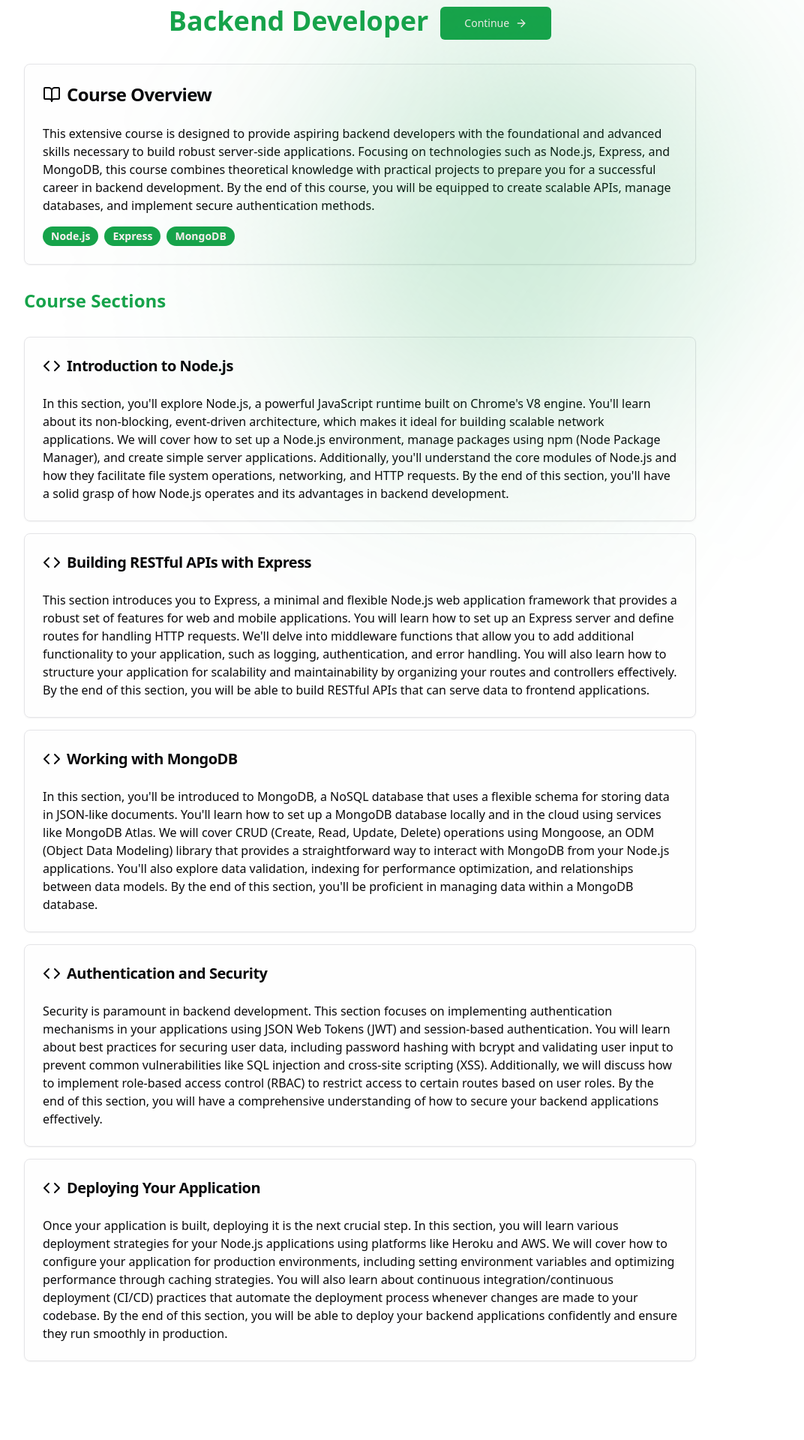
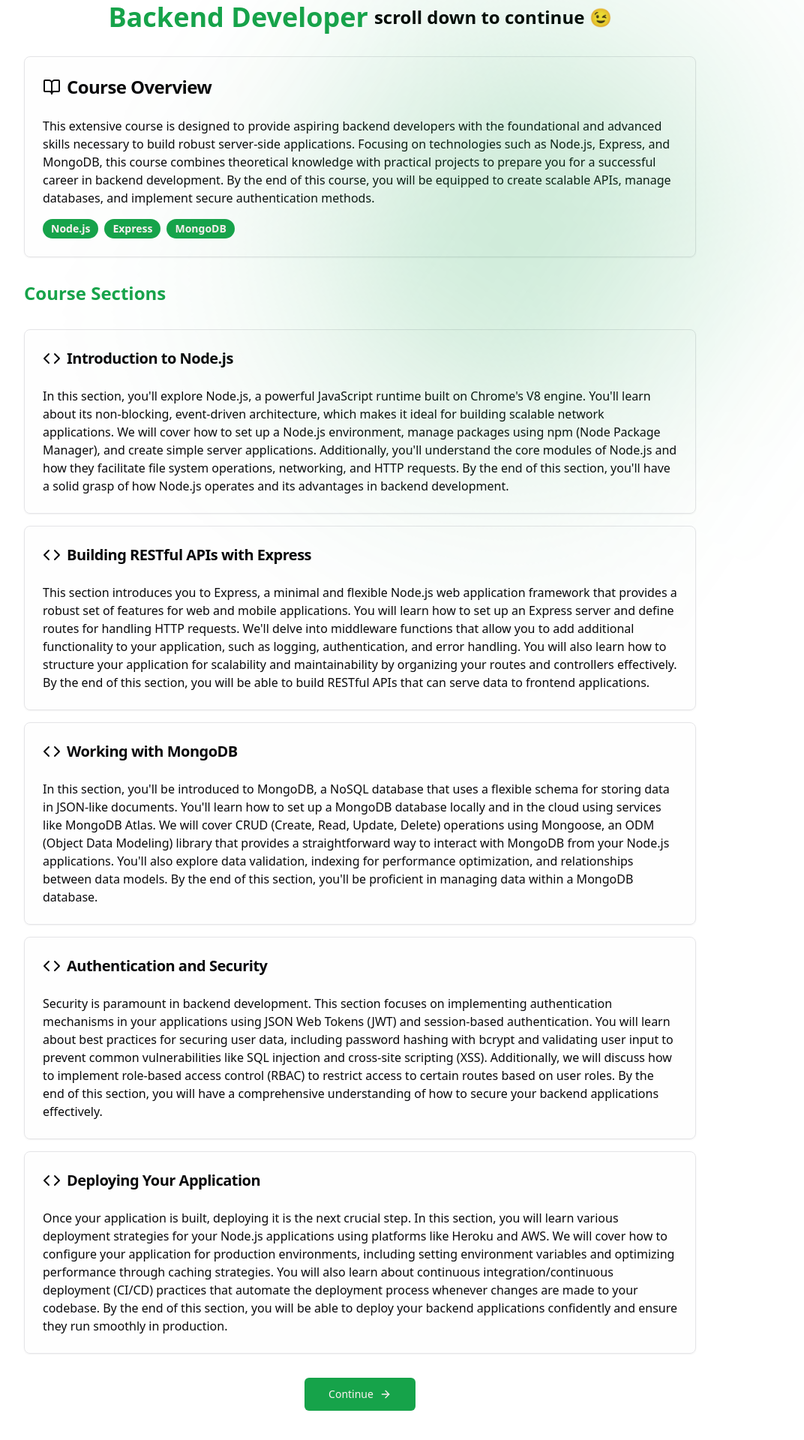
Before and after one commit to sharmashiv24251/build-it, a Next.js app: page /content/backend-developer in a window 1280 px wide. Shown: the part 102-2022 px from the top of the page at 75% size, without its empty margins (160-1232 px from the left). Before the commit the page ends 1997 px from the top, so only its background shows below. Built offline with nearby package versions, Linux system fonts and the light colour scheme.

Commit message:
BETCHOOOOOOD

```diff
--- a/app/content/[topic]/page.tsx
+++ b/app/content/[topic]/page.tsx
@@ -1,6 +1,6 @@
 import { notFound } from "next/navigation";
 import { ArrowRight, BookOpen, Code } from "lucide-react";
-import LoadBtn from "@/components/loadingbtn";
+import { Button } from "@/components/ui/button";
 import { Card, CardContent, CardHeader, CardTitle } from "@/components/ui/card";
 import { Badge } from "@/components/ui/badge";
 import {
@@ -44,11 +44,11 @@ export default function Page({ params }: { params: { topic: string } }) {
   return (
     <div className="min-h-screen bg-gradient-to-br  py-12 px-4 sm:px-6 lg:px-8">
       <div className="max-w-4xl mx-auto space-y-8 animate-fade-in">
-        <h1 className="text-4xl font-extrabold text-primary text-center mb-8 animate-slide-up flex flex-col sm:flex-row items-center justify-center gap-4">
-          {course.title}{" "}
-          <Link href={`/certificate/${params.topic}`}>
-            <LoadBtn arrow>Continue</LoadBtn>
-          </Link>
+        <h1 className="text-4xl font-extrabold text-primary text-center mb-8 animate-slide-up flex sm:flex-row flex-col items-center justify-center">
+          {course.title}
+          <div className="text-2xl ml-2 text-black dark:text-white">
+            scroll down to continue 😉
+          </div>
         </h1>
 
         <Card className="mb-8 bg-muted/15 backdrop-filter backdrop-blur-lg animate-slide-up">
@@ -97,7 +97,14 @@ export default function Page({ params }: { params: { topic: string } }) {
           ))}
         </div>
 
-        <div className="mt-8 flex justify-center animate-slide-up"></div>
+        <div className="mt-8 flex justify-center animate-slide-up">
+          <Link href={`/certificate/${params.topic}`}>
+            <Button size="lg" className="group">
+              Continue
+              <ArrowRight className="ml-2 h-4 w-4 transition-transform group-hover:translate-x-1" />
+            </Button>
+          </Link>
+        </div>
       </div>
       <div className="shadow dark:opacity-50"></div>
     </div>
```
